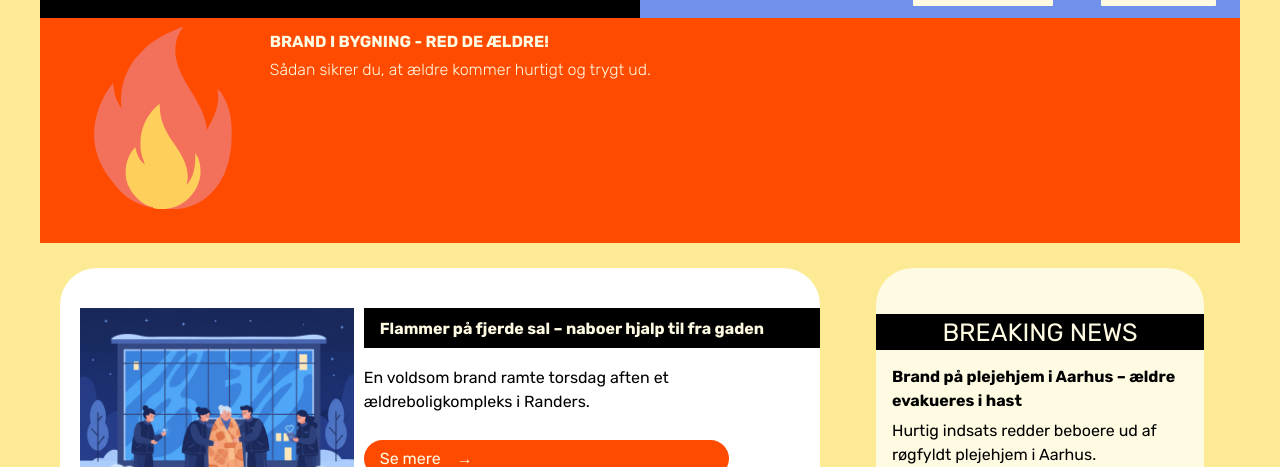
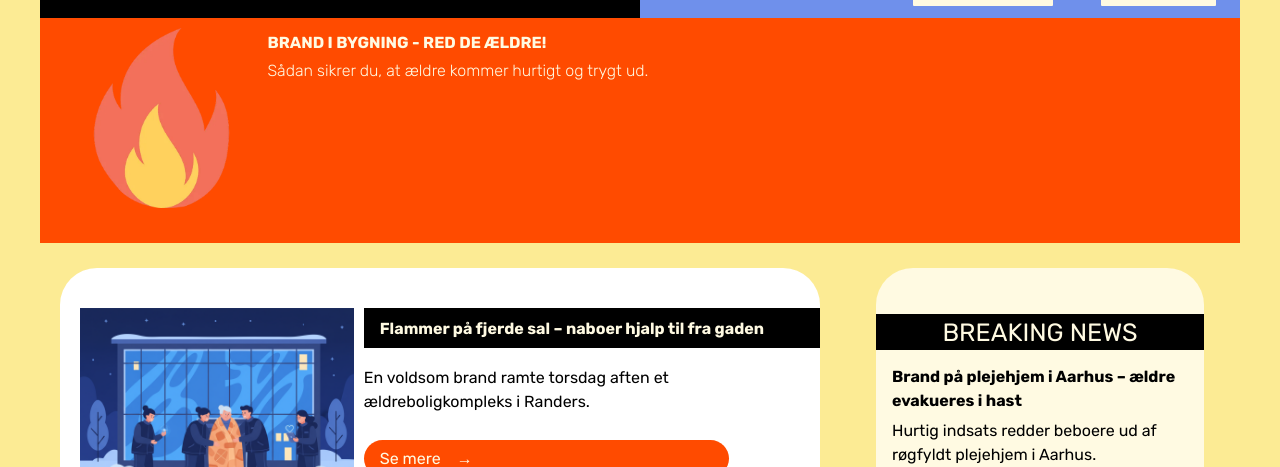
Before and after one commit to Danielladuncan/reddegamle, a plain HTML site: page index.html in a window 1280 px wide. Shown: the part 40-507 px from the top of the page. Drawn offline with Linux system fonts and the light colour scheme.

Commit message:
Orden på billeder

```diff
--- a/index.html
+++ b/index.html
@@ -33,7 +33,7 @@
     </header>
     <section id="main-disclamer">
       <div id="main-disclamer-content">
-        <img src="img/flame.svg" alt="ICON" id="icon" />
+        <img src="img/flame_resultat.webp" alt="ICON" id="icon" />
         <div>
           <h1>BRAND I BYGNING - RED DE ÆLDRE!</h1>
           <p class="sub">Sådan sikrer du, at ældre kommer hurtigt og trygt ud.</p>
```
Also changed, not shown: img/BN1.svg (deleted), img/frustreret.svg (deleted), img/gående.svg (deleted), img/helper.jpg (deleted), img/sad older.jpg (deleted), img/sad olders.jpg (deleted), 1 other file.
